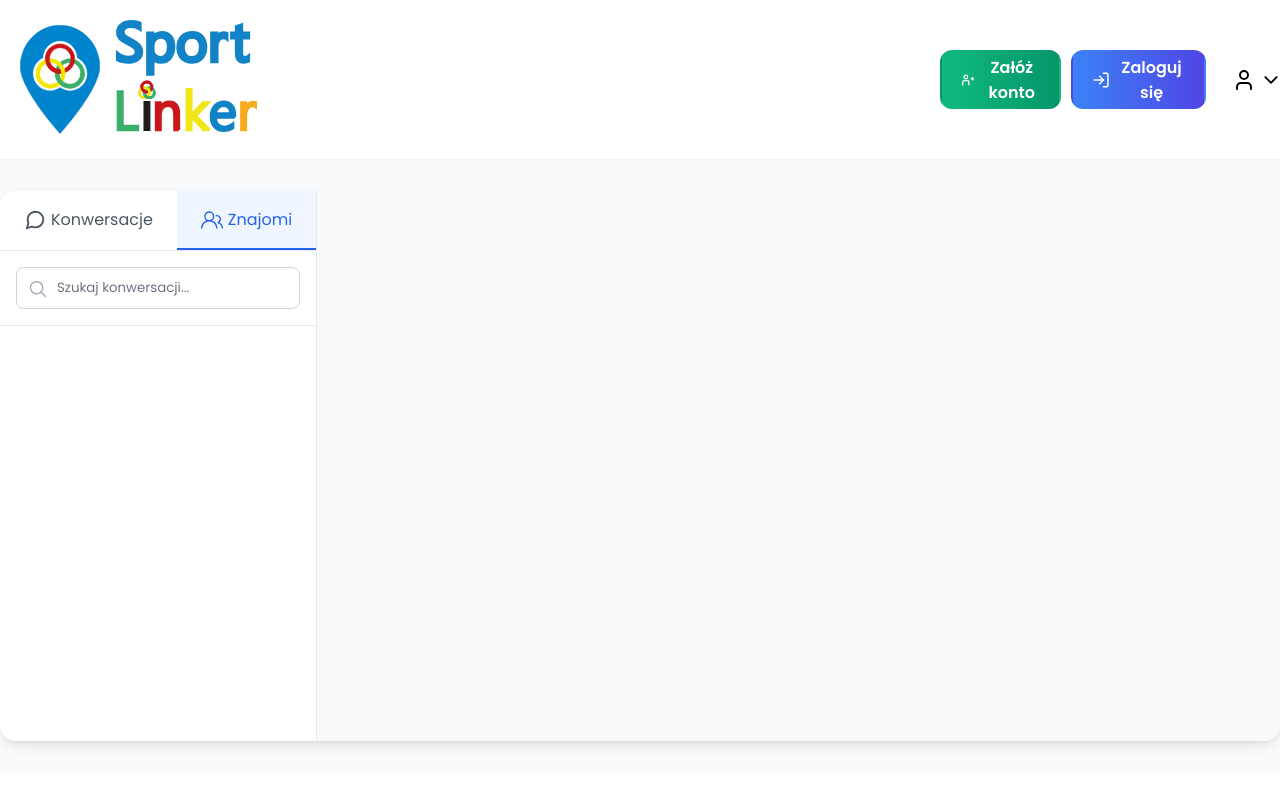
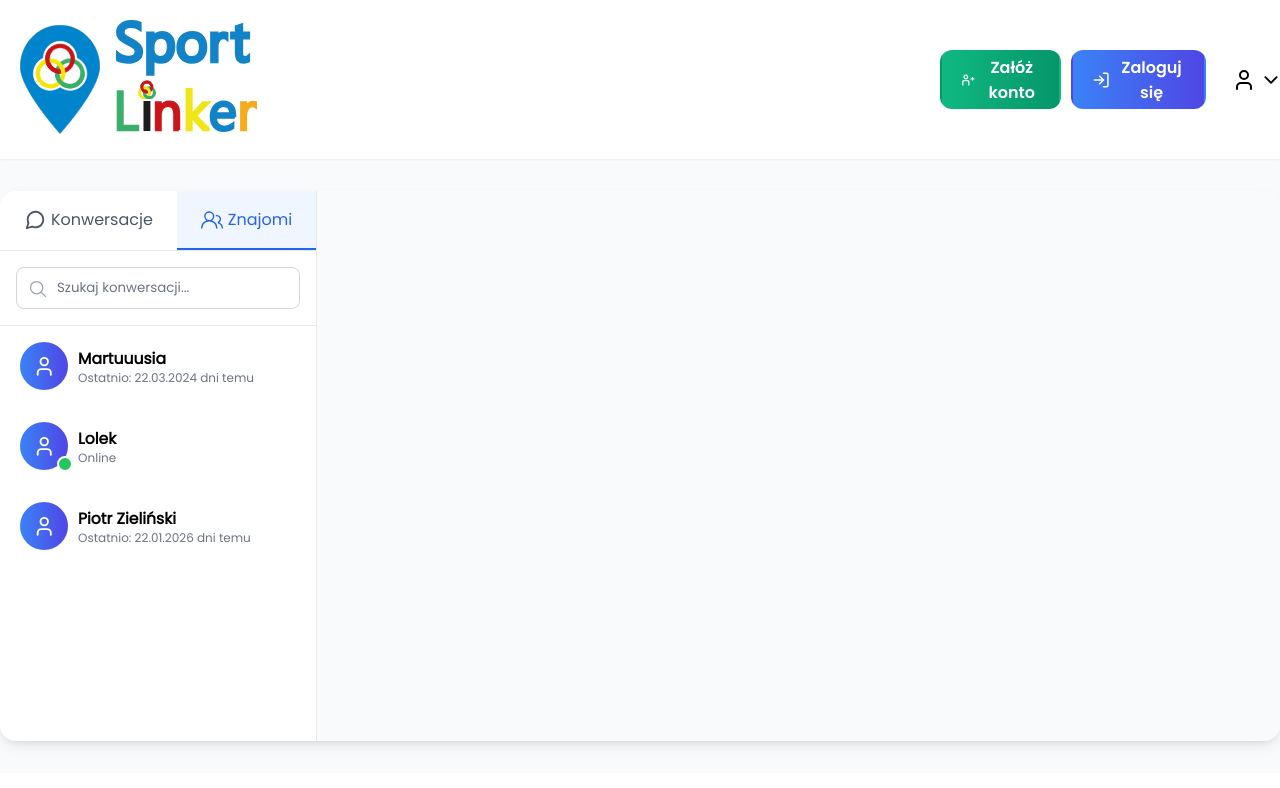
Before and after one commit to Michuxx/SportLinker, a React (Vite) app in the folder SportLinkerFrontend/: page /messages/friends in a window 1280 px wide. Shown: the top 788 px of the page. Built offline with nearby package versions, Linux system fonts and the light colour scheme.

Commit message:
Fixed styling friend button component

```diff
--- /dev/null
+++ b/SportLinkerFrontend/src/components/component-items/button/ChatFriendButton.jsx
@@ -0,0 +1,29 @@
+import useDateFormat from "../../../hooks/useDateFormat";
+import Avatar from "../avatar/Avatar";
+import OnlineDot from "../avatar/OnlineDot";
+import "./chatFriendButton.css";
+
+const ChatFriendButton = ({ onClick, name, date, isOnline }) => {
+  const formattedDate = useDateFormat(date);
+
+  return (
+    <button className="chat-friend-btn" onClick={onClick}>
+      <div className="chat-friend-wrapper">
+        <div className="chat-friend-avatar">
+          <Avatar size={3} />
+        </div>
+        <div className="chat-friend-info-wrapper">
+          <div className="chat-friend-info">
+            <h3>{name}</h3>
+            <span>
+              {isOnline ? `Online` : `Ostatnio: ${formattedDate.date} dni temu`}
+            </span>
+          </div>
+        </div>
+      </div>
+      {isOnline && <OnlineDot />}
+    </button>
+  );
+};
+
+export default ChatFriendButton;
--- /dev/null
+++ b/SportLinkerFrontend/src/components/component-items/button/chatFriendButton.css
@@ -0,0 +1,49 @@
+.chat-friend-btn {
+  padding: 1rem;
+  background-color: #fff;
+  width: 100%;
+  display: flex;
+  justify-content: space-between;
+  transition: all 0.15s cubic-bezier(0.4, 0, 0.2, 1);
+  border-radius: 0;
+  border-left: 4px solid transparent;
+  position: relative;
+}
+
+.chat-friend-btn:hover {
+  background-color: #f2f3f5;
+}
+
+.chat-friend-wrapper {
+  display: flex;
+  width: 100%;
+  gap: 10px;
+}
+
+.chat-friend-avatar {
+  display: flex;
+  flex-shrink: 0;
+}
+
+.chat-friend-info-wrapper {
+  flex: 1;
+  min-width: 0;
+  display: flex;
+  align-items: center;
+  gap: 3px;
+}
+
+.chat-friend-info {
+  display: flex;
+  flex-direction: column;
+}
+
+.chat-friend-info h3 {
+  text-align: left;
+}
+
+.chat-friend-info span {
+  font-size: 0.75rem;
+  line-height: 1rem;
+  color: rgb(107 114 128);
+}
--- a/SportLinkerFrontend/src/components/messagesSection/chatSidebar/friendsSidebar/FriendsSidebar.jsx
+++ b/SportLinkerFrontend/src/components/messagesSection/chatSidebar/friendsSidebar/FriendsSidebar.jsx
@@ -1,13 +1,17 @@
 import { useOutletContext } from "react-router";
-import ChatProfileButton from "../../../component-items/button/ChatConversationButton";
+import ChatFriendButton from "../../../component-items/button/ChatFriendButton";
 
 const FriendsSidebar = () => {
   const { chatPeople, onChatSelect } = useOutletContext();
   return (
     <div className="friends-sidebar-wrapper">
-      {/* {chatPeople.friends.map((friend) => (
-
-      ))} */}
+      {chatPeople.friends.map((friend) => (
+        <ChatFriendButton
+          name={friend.name}
+          date={friend.lastTimeOnline}
+          isOnline={friend.isOnline}
+        />
+      ))}
     </div>
   );
 };
```
Also changed, not shown: SportLinkerFrontend/src/hooks/useDifferenceDates.js (added, +35 -0 lines).
